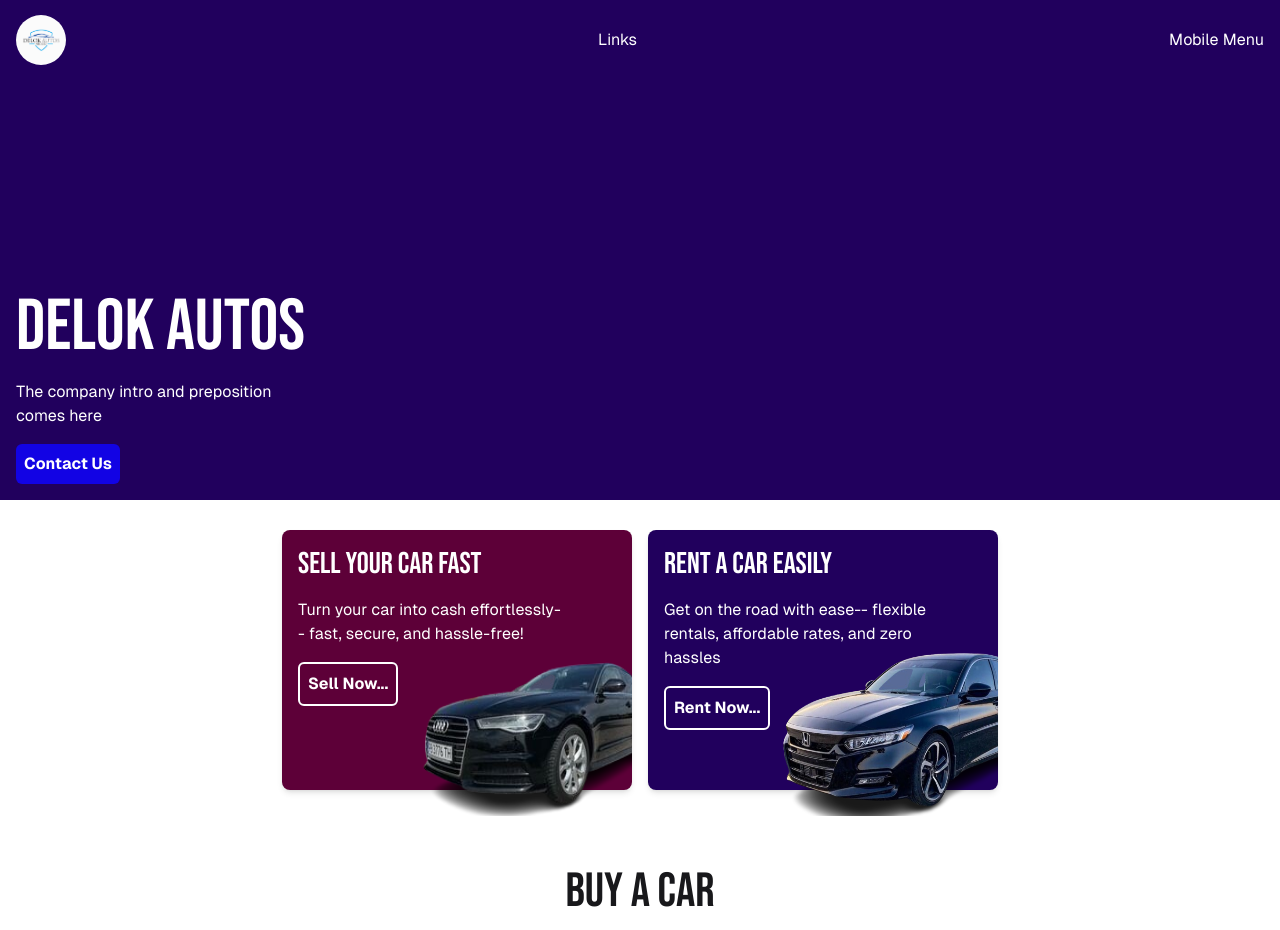
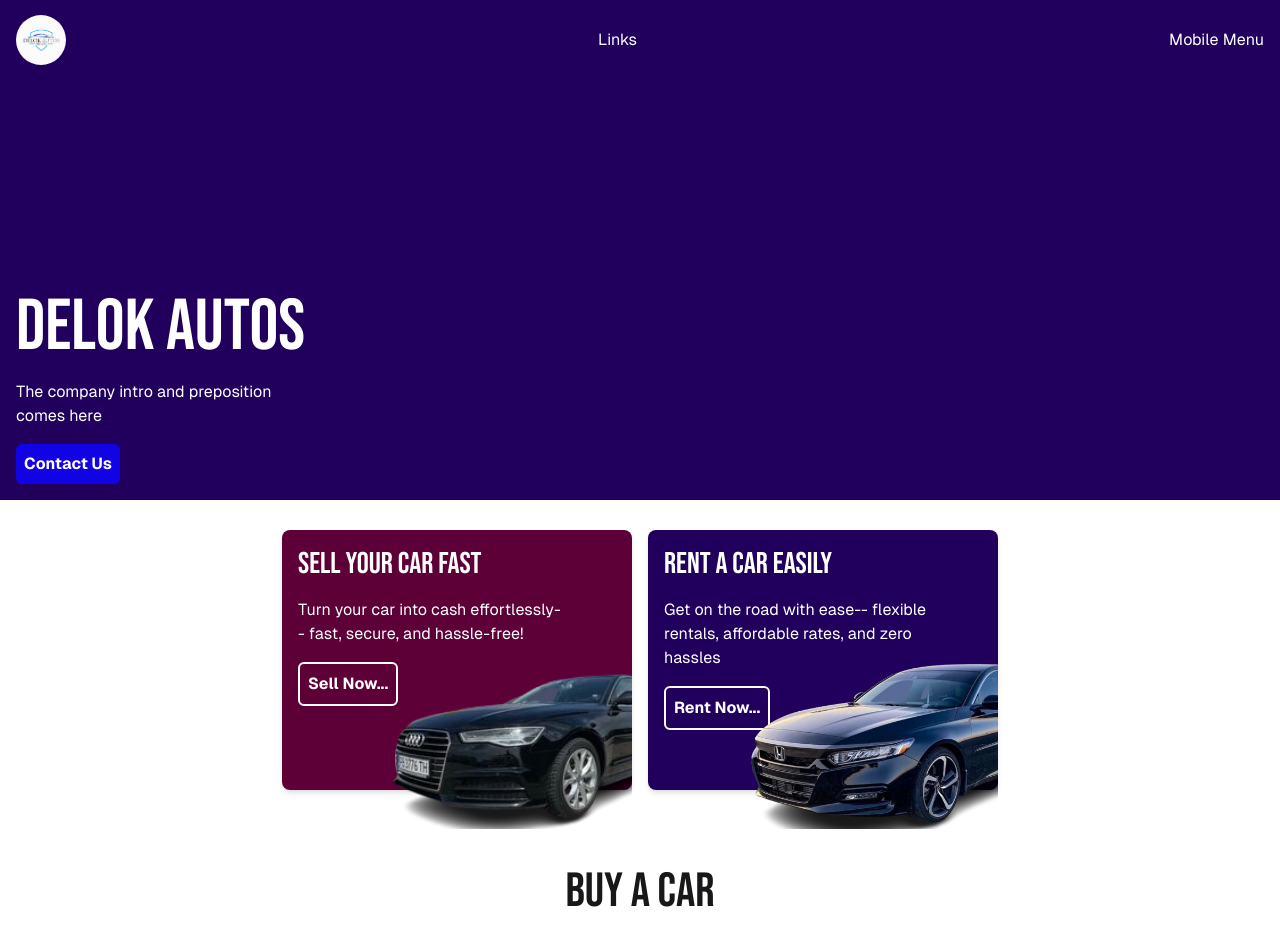
Before and after one commit to lightpc90/delok, a Next.js app: page / in a window 1280 px wide. Shown: the top 930 px of the page. Built offline with nearby package versions, Linux system fonts and the light colour scheme.

Commit message:
"Updated styles and layout for PositionedImage and ServiceCards components"

```diff
--- a/src/components/servicesCards/PositionedImage.tsx
+++ b/src/components/servicesCards/PositionedImage.tsx
@@ -3,8 +3,8 @@ import React from 'react'
 
 const PositionedImage = ({ imageUrl }: { imageUrl: string }) => {
   return (
-    <div className='absolute top-[30%] left-[35%] h-[80%] w-[80%] '>
-        <Image src={imageUrl} alt={imageUrl} width={500} height={500} className='w-full h-full object-center object-fill '/>
+    <div className='absolute top-0 left-0 h-full w-[350px] '>
+        <Image src={imageUrl} alt={imageUrl} width={500} height={500} className='w-full h-full object-center object-cover '/>
     </div>
   )
 }
--- a/src/components/servicesCards/ServiceCards.tsx
+++ b/src/components/servicesCards/ServiceCards.tsx
@@ -13,17 +13,25 @@ const bebas = Bebas_Neue({
 const ServiceCards = () => {
   return (
     <div className='flex flex-wrap gap-4 justify-center items-center'>
-      <div className={`w-[90%] max-w-[350px] h-[260px] my-[30px] flex flex-col gap-4 p-4 bg-secondary rounded-lg shadow-md relative overflow-x-clip`}>
+      <div className={`w-[350px] h-[260px] my-[30px] flex flex-col gap-4 p-4 bg-secondary rounded-lg shadow-md relative`}>
+        {/* positioned image wrapper */}
+        <div className='absolute top-[35%] right-0 h-[80%] w-[75%] overflow-hidden'>
+
           {/* posistioned image */}
           <PositionedImage imageUrl={'/images/trans_audi.png'} />
+        </div>
         <h1 className={`${bebas.className} text-3xl`}>Sell Your Car Fast</h1>
         <p className='w-10/12'>Turn your car into cash effortlessly-- fast, secure, and hassle-free!</p>
         <Link className='font-bold inline-block w-fit border-2 border-white hover:bg-primaryHover p-2 rounded-md' href={'/'}>
           Sell Now...</Link>
       </div>
-      <div className={`w-[90%] max-w-[350px] h-[260px] my-[30px] flex flex-col gap-4 p-4 bg-primary rounded-lg shadow-md relative overflow-x-clip`}>
+      <div className={`w-[350px] h-[260px] my-[30px] flex flex-col gap-4 p-4 bg-primary rounded-lg shadow-md relative overflow-x-clip`}>
+        {/* positioned image wrapper */}
+        <div className='absolute top-[35%] right-0 h-[80%] w-[75%] overflow-hidden'>
+
         {/* positioned image */}
         <PositionedImage imageUrl={'/images/trans_honda.png'} />
+        </div>
         <h1 className={`${bebas.className} text-3xl`}>Rent a Car Easily</h1>
         <p className='w-10/12'>Get on the road with ease-- flexible rentals, affordable rates, and zero hassles</p>
         <Link className='font-bold inline-block w-fit border-2 border-white hover:bg-primaryHover p-2 rounded-md' href={'/'}>
```
Lines whose indentation alone changed are shown as unchanged.
